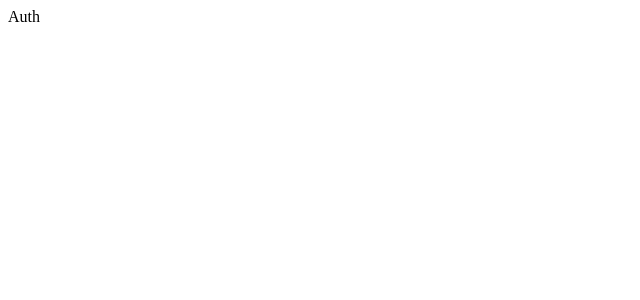
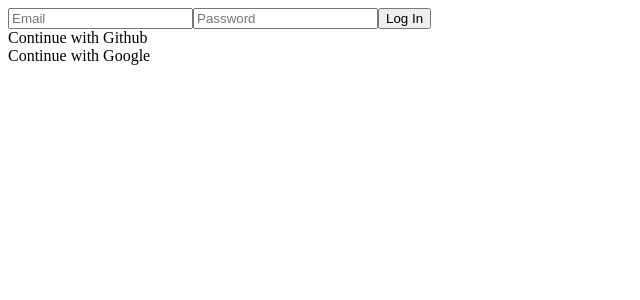
Before and after one commit to moonshadow95/rwitter, a React (Create React App) app: page / in a window 1280 px wide. Shown: the top 300 px of the page, without its empty margins (0-640 px from the left). Built offline with nearby package versions, Linux system fonts and the light colour scheme; no server answers.

Commit message:
Add login form

```diff
--- /dev/null
+++ b/jsconfig.json
@@ -0,0 +1,4 @@
+{
+  "compilerOptions": { "baseUrl": "src" },
+  "include": ["src"]
+}
--- a/src/components/App.js
+++ b/src/components/App.js
@@ -1,8 +1,11 @@
-import React from "react";
-import AppRouter from "./Router";
+import React, { useState } from "react";
+import AppRouter from "components/Router";
+import { authService } from "fBase";
 
 function App() {
-  return <AppRouter />;
+  // eslint-disable-next-line no-unused-vars
+  const [isLoggedIn, setIsLoggedIn] = useState(authService.currentUser);
+  return <AppRouter isLoggedIn={isLoggedIn} />;
 }
 
 export default App;
--- a/src/components/Router.js
+++ b/src/components/Router.js
@@ -1,10 +1,9 @@
-import React, { useState } from "react";
+import React from "react";
 import { HashRouter as Router, Route, Switch } from "react-router-dom";
-import Auth from "../routes/Auth";
-import Home from "../routes/Home";
+import Auth from "routes/Auth";
+import Home from "routes/Home";
 
-const AppRouter = () => {
-  const [isLoggedIn, setIsLoggedIn] = useState(false);
+const AppRouter = ({ isLoggedIn }) => {
   return (
     <Router>
       <Switch>
--- a/src/firebase.js
+++ b/src/fBase.js
@@ -1,12 +1,15 @@
 import * as firebase from "firebase/app";
+import "firebase/auth";
 
 const firebaseConfig = {
-  apiKey: process.env.REACT_APP_KEY,
+  apiKey: process.env.REACT_APP_API_KEY,
   authDomain: process.env.REACT_APP_AUTH_DOMAIN,
   projectId: process.env.REACT_APP_PROJECT_ID,
   storageBucket: process.env.REACT_APP_STORAGE_BUCKET,
-  messagingSenderId: process.env.REACT_APP_MESSAGEING_ID,
+  messagingSenderId: process.env.REACT_APP_MESSAGIN_ID,
   appId: process.env.REACT_APP_APP_ID,
 };
 
-export default firebase.initializeApp(firebaseConfig);
+firebase.initializeApp(firebaseConfig);
+
+export const authService = firebase.auth();
--- a/src/index.js
+++ b/src/index.js
@@ -1,6 +1,6 @@
 import React from "react";
 import ReactDOM from "react-dom";
-import App from "./components/App";
+import App from "components/App";
 
 ReactDOM.render(
   <React.StrictMode>
--- a/src/routes/Auth.js
+++ b/src/routes/Auth.js
@@ -1,5 +1,46 @@
-import React from "react";
+import React, { useState } from "react";
 
-const Auth = () => <span>Auth</span>;
+const Auth = () => {
+  const [email, setEmail] = useState("");
+  const [password, setPassword] = useState("");
+  const onChange = (event) => {
+    const {
+      target: { name, value },
+    } = event;
+    if (name === "email") {
+      setEmail(value);
+    } else if (name === "password") {
+      setPassword(value);
+    }
+  };
+  const onSumbit = (event) => {
+    event.preventDefault();
+  };
+  return (
+    <div>
+      <form onSubmit={onSumbit}>
+        <input
+          name="email"
+          type="text"
+          placeholder="Email"
+          required
+          value={email}
+          onChange={onChange}
+        />
+        <input
+          name="password"
+          type="password"
+          placeholder="Password"
+          required
+          value={password}
+          onChange={onChange}
+        />
+        <input type="submit" value="Log In" />
+      </form>
+      <div>Continue with Github</div>
+      <div>Continue with Google</div>
+    </div>
+  );
+};
 
 export default Auth;
```
